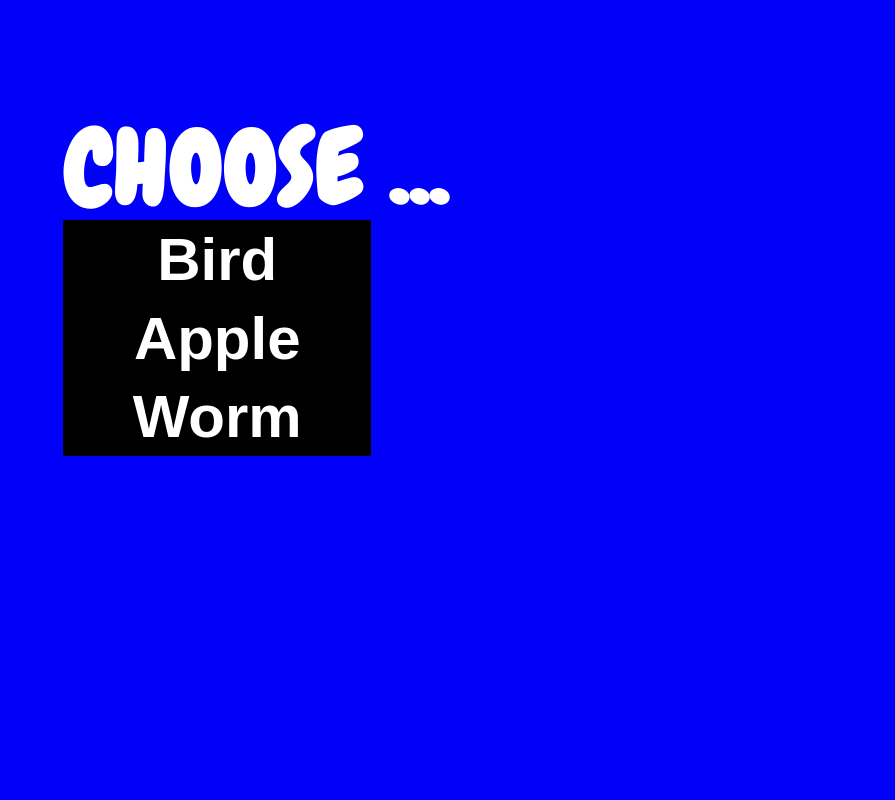
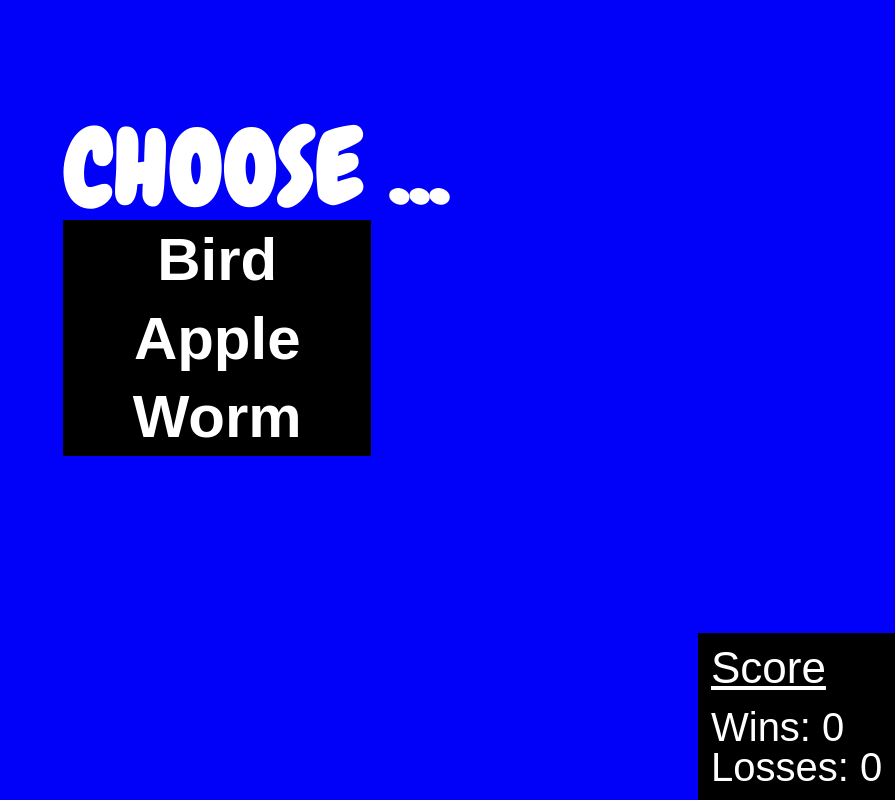
Before and after one commit to r-andrew-dev/RPS-Multiplayer, a plain HTML site: page index.html in a window 1280 px wide. Both pictures are taken after a click on the button "Start". Shown: the whole page, without its empty margins (385-1280 px from the left). Drawn offline with nearby package versions, Linux system fonts and the light colour scheme.

Commit message:
added and styled score div, changed all variable declarations to let and const

```diff
--- a/assets/css/style.css
+++ b/assets/css/style.css
@@ -58,6 +58,23 @@ body {
     left: 35%;
 }
 
+#score-div {
+    position: fixed;
+    bottom: 0;
+    right: 0;
+    background-color: black;
+    color: white;
+    font-family: 'Gudea', sans-serif;
+    font-size: 40px;
+    padding: 1%;
+}
+
+#score {
+    font-size: 44px;
+    text-decoration: underline;
+    margin-bottom: 10%;
+}
+
 .choice {
     width: 80%;
 }
--- a/assets/javascript/app.js
+++ b/assets/javascript/app.js
@@ -2,19 +2,19 @@
 // When button is clicked, player added will need to be established in the database
 // (could this be as simple as a click count?  -- No, refreshing would not change the clickcount, could create discrepencies)
 // AND will need to check if there are any players present, and if so how many.
-// If there is one player present, user would be added to current session. +++ AND scren displaying "waiting for another player to join... " would display. A function would run
+// If there is one player present, user would be added to current session. +++ AND scren displaying "waiting for another player to join... " would display. A function would run [USE FIREBASE BUILT IN ON VALUE CHANGE RULES]
 // (There also needs to be some piece of code checking if one of the players tries to close out of the session, maybe ask if they really want to leave, and then update the number of players, accordingly)
 // If there are two players present, a new session would need to be created.
 // One the next screen, user will see choices. "bird", "apple", "worm".
 // User makes a choice. On button click, screen will show user their choice with a picture and also push that choice to the database.
-// Then every second a function will run to check wether other choice has been made.
+// Then every second a function [USE DATABASE .ref INSTEAD OF SET INVTERVAL WITH FUNCTION] will run to check wether other choice has been made.
 // Once other choice is made, the computer will need to pull the two choices and run the comparison.
 //  Bird eats worm, worm eats apple, apple crushes bird.
 // Game should display the results to the user, tally them a win or loss appropriately, show them a play again? or Done, button. Selecting Play again should take them back
 // to CHOICE screen with wins/losses still displaying whereas selecting Done. should take them back to welcome screen and score is reset and they are removed from the database. (player does not need to see this).
 
 
-var firebaseConfig = {
+const firebaseConfig = {
     apiKey: "AIzaSyDsuTaxT1Wc8hrJB69jUMwVCJ_M1f8dQow",
     authDomain: "rps-multiplayer-2ee79.firebaseapp.com",
     databaseURL: "https://rps-multiplayer-2ee79.firebaseio.com",
@@ -26,7 +26,17 @@ var firebaseConfig = {
   // Initialize Firebase
   firebase.initializeApp(firebaseConfig);
 
-  var database = firebase.database();
+  let score = {
+    wins: 0,
+    losses: 0,
+  }
+
+  let playerCount = 0;
+  let choice1;
+  let choice2;
+
+
+  const dB = firebase.database();
 
   $("#start-button").on("click", function() {
 
@@ -34,24 +44,24 @@ var firebaseConfig = {
 
     $("#start-div").hide();
 
-    chooseDiv = $("<div id='choose-div'>");
-
-    chooseHead = $("<h2 class='font-effect-3d-float' id='choice-text'>");
-
+    const chooseDiv = $("<div id='choose-div'>");
+    const chooseHead = $("<h2 class='font-effect-3d-float' id='choice-text'>");
     chooseHead.text("CHOOSE ... ");
-
     chooseDiv.append(chooseHead);
-
-    var choices = ["Bird", "Apple", "Worm"];
-
+    const choices = ["Bird", "Apple", "Worm"];
     for (i = 0; i < choices.length; i++) {
       button = $("<button class='button choice' id='Choice-" + i + "'><br>");
       button.text(choices[i])
+      button.attr("choice", choices[i]);
       chooseDiv.append(button);
       chooseDiv.append("<br>")
 
     }
 
+    const scoreDiv = $("<div id='score-div'>");
+    scoreDiv.html("<p id='score'>Score</p><p>Wins: " + score.wins + "</p><p>Losses: " + score.losses + "</p>");
+
     $("#container").append(chooseDiv);
+    $("#container").append(scoreDiv);
 
     });
```
